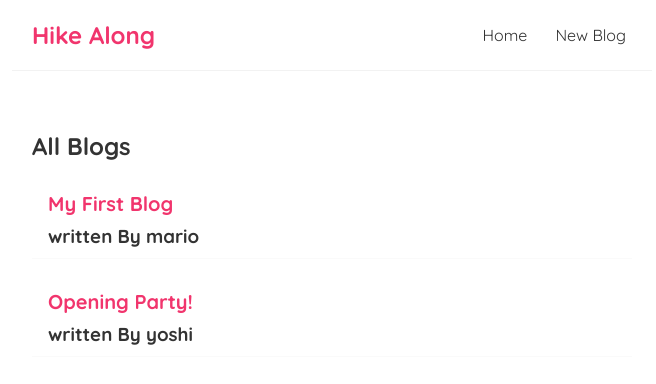
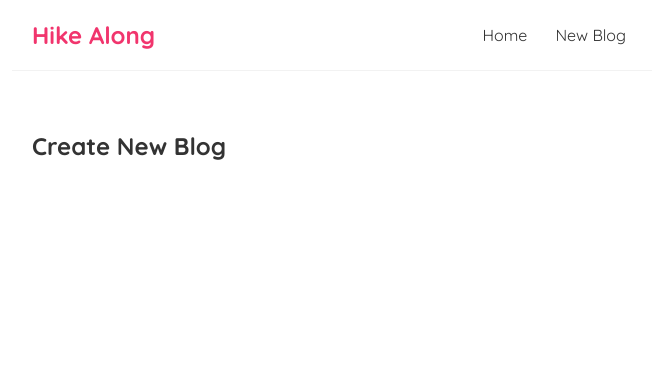
Before and after one commit to Pranotisavadi/Revise-React_blog, a React (Create React App) app: page /create in a window 1280 px wide. Shown: the top 384 px of the page, without its empty margins (308-964 px from the left). Built offline with nearby package versions, Linux system fonts and the light colour scheme; data requests are answered from the project's data file.

Commit message:
React Routers

```diff
--- a/package.json
+++ b/package.json
@@ -8,6 +8,7 @@
     "@testing-library/user-event": "^13.5.0",
     "react": "^18.0.0",
     "react-dom": "^18.0.0",
+    "react-router-dom": "^6.3.0",
     "react-scripts": "5.0.0",
     "web-vitals": "^2.1.4"
   },
--- a/src/App.js
+++ b/src/App.js
@@ -1,17 +1,25 @@
 import  Navbar  from './Navbar';
 import Home from './Home'
-
-
+import {BrowserRouter as Router, Route, Routes} from 'react-router-dom'
+import Create from './Create';
 
 function App() {
  return (
+   <Router>
+
+
     <div className="App">
       <Navbar />
      <div className='content'>
-      <Home />
+     <Routes>
+        <Route path="/" element={<Home />}></Route>
+        <Route path="/create" element={<Create />}></Route>
+      </Routes>
+
       </div>
 
     </div>
+    </Router>
   );
 }
 
--- /dev/null
+++ b/src/Create.js
@@ -0,0 +1,12 @@
+const  Create = () => {
+
+
+    return (
+        <div className="create">
+        <h2>Create New Blog</h2>
+        </div>
+
+      );
+}
+
+export default Create;
```
Also changed, not shown: 1 other file (tests, documents, lock files or other folders).
